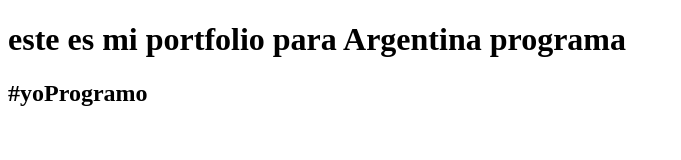
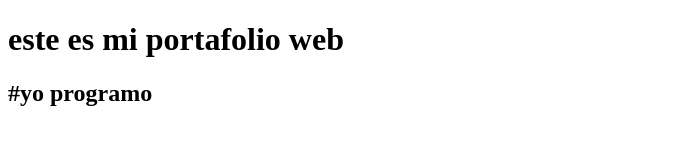
Before and after one commit to ezequielsanabria/portfolio-FrontEnd, a plain HTML site: page index.html in a window 1280 px wide. Shown: the whole page, without its empty margins (0-681 px from the left). Drawn offline with Linux system fonts and the light colour scheme.

Commit message:
Update index.html

```diff
--- a/index.html
+++ b/index.html
@@ -7,7 +7,7 @@
     <title>Document</title>
 </head>
 <body>
-    <h1>este es mi portfolio para Argentina programa</h1>
-    <h2>#yoProgramo</h2>
+ <h1>este es mi portafolio web</h1>
+ <h2>#yo programo</h2>
 </body>
 </html>
```
